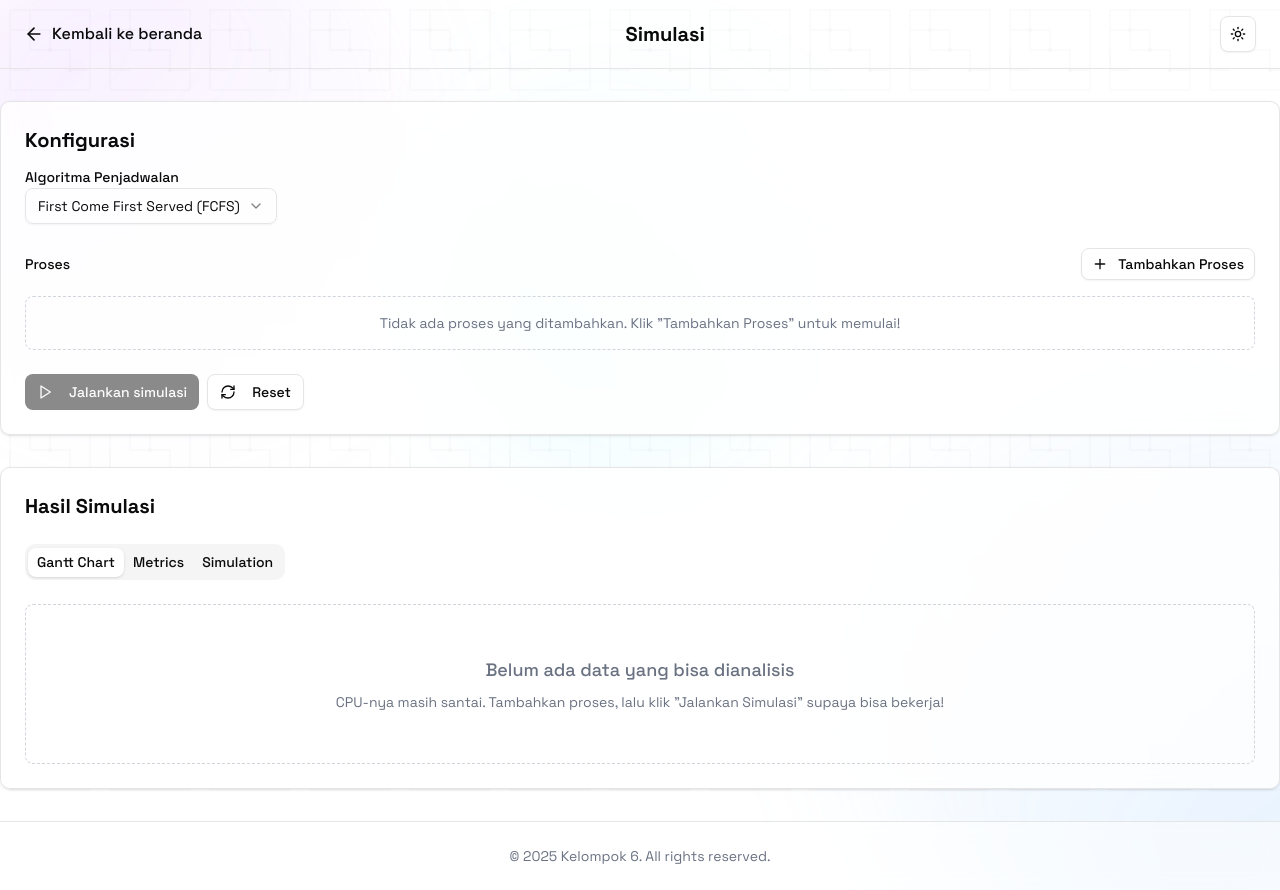
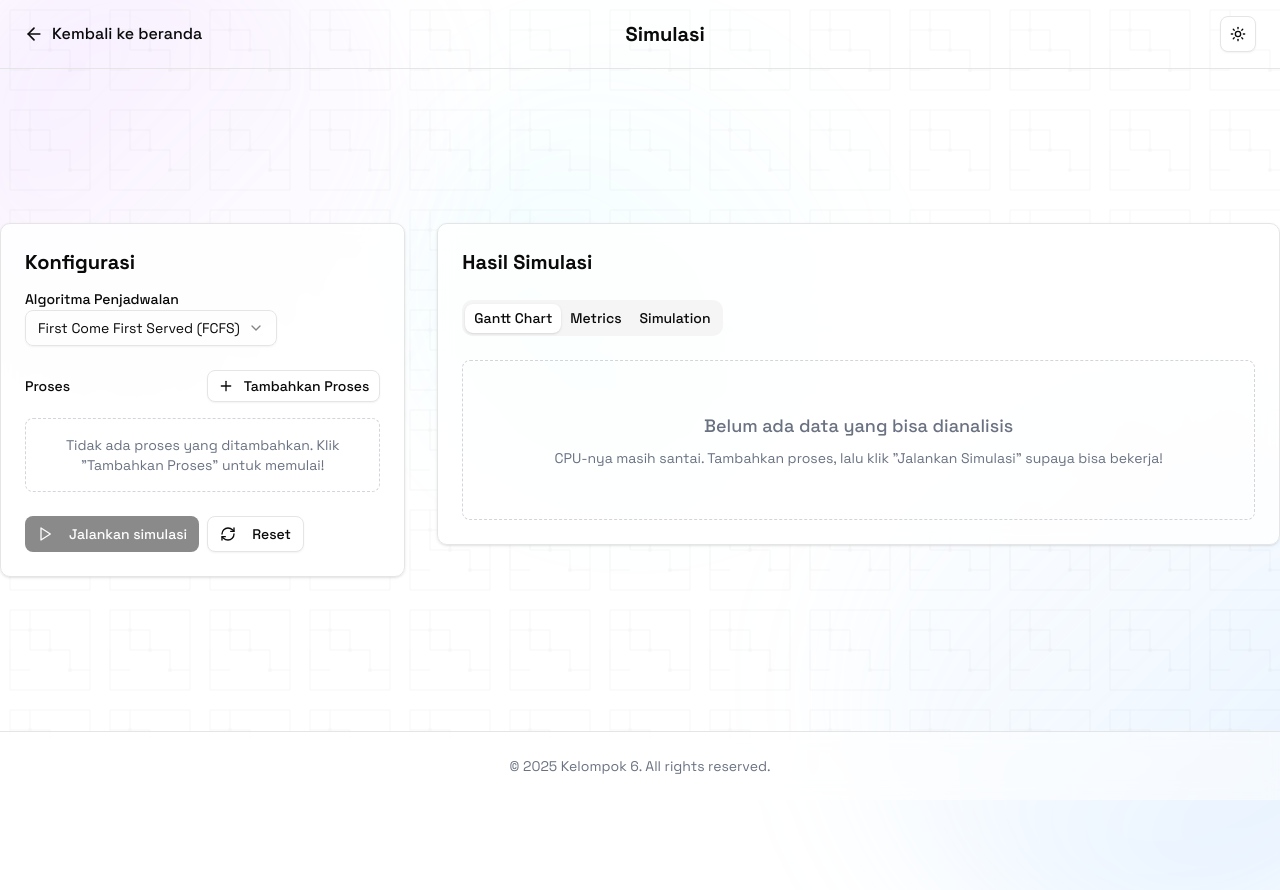
Before and after one commit to rakaiskandar/scheduling-simulation, a Next.js app: page /simulate in a window 1280 px wide. After the commit the page ends 800 px from the top, so only its background shows below. Built offline with nearby package versions, Linux system fonts and the light colour scheme.

Commit message:
fix: layout simulation

```diff
--- a/src/app/simulate/page.tsx
+++ b/src/app/simulate/page.tsx
@@ -62,7 +62,7 @@ export default function SimulatePage() {
       <main className="flex items-center justify-center py-8">
         <div className="container">
           <div className="grid gap-8 lg:grid-cols-3">
-            <div className="lg:col-span-3">
+            <div className="lg:col-span-1">
               <div className="rounded-lg border bg-card/80 p-6 shadow-sm backdrop-blur-sm">
                 <h2 className="mb-4 text-xl font-bold">Konfigurasi</h2>
 
@@ -88,7 +88,7 @@ export default function SimulatePage() {
               </div>
             </div>
 
-            <div className="lg:col-span-3">
+            <div className="lg:col-span-2">
               <div className="rounded-lg border bg-card/80 p-6 shadow-sm backdrop-blur-sm">
                 <h2 className="mb-6 text-xl font-bold">Hasil Simulasi</h2>
 
```
